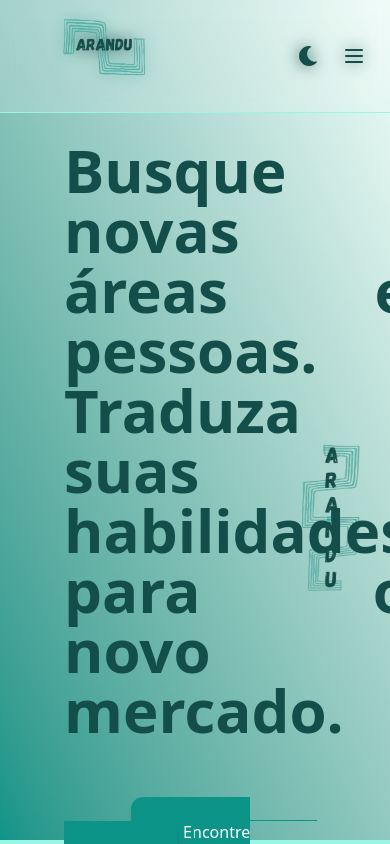
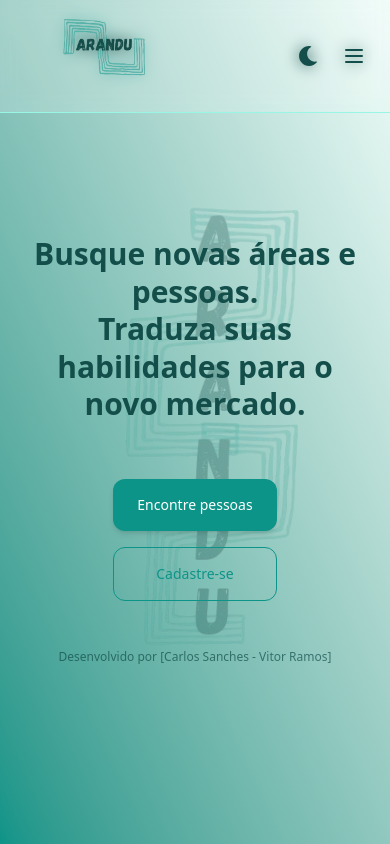
Before and after one commit to Storm-Shield/Arandu-Site, a React app in the folder frontend/: page / in a window 390 px wide. Shown: the top 844 px of the page. Built offline with nearby package versions, Linux system fonts and the light colour scheme; the HTML template or start-up script is replaced by a standard one.

Commit message:
fix(frontend): fixing responsivity by home

```diff
--- a/frontend/src/components/Header.jsx
+++ b/frontend/src/components/Header.jsx
@@ -7,12 +7,16 @@ const Header = () => {
     const [isMobileMenuOpen, setIsMobileMenuOpen] = useState(false);
     const {isDark, toggleTheme} = useTheme()
 
+    const closeMobileMenu = () => {
+        setIsMobileMenuOpen(flase)
+    }
+
     return(
         <header className="bg-transparent border-b border-light-border dark:border-dark-border absolute w-full z-50 backdrop-blur-sm bg-white/10 dark:bg-dark-bg2/10">
             <nav className="container mx-auto px-4 ">
                 <div className="flex items-center justify-between">
                     <div className="flex items-center">
-                        <Link to="/" className="flex items-center -ml-2">
+                        <Link to="/" className="flex items-center -ml-2" onClick={closeMobileMenu}>
                             <img
                                 src="/logo/arandu-h.png"
                                 alt="logo"
@@ -73,15 +77,15 @@ const Header = () => {
 
                 <div className={`md:hidden mt-4 ${isMobileMenuOpen ? 'block' : 'hidden'} bg-white/90 dark:bg-dark-bg2/90 rounded-lg p-4 backdrop-blur-sm`}>
                     <div className="flex flex-col space-y-4">
-                             <Link to="/" className="text-light-text dark:text-dark-text1 hover:text-light-accent dark:hover:text-dark-text2 transition-colors duration-300 relative group font-medium">
+                             <Link to="/" className="text-light-text dark:text-dark-text1 hover:text-light-accent dark:hover:text-dark-text2 transition-colors duration-300 relative group font-medium" onClick={closeMobileMenu}>
                             Home
                             <span className="absolute bottom-0 left-0 w-0 h-0.5 bg-light-accent dark:bg-dark-text2 group-hover:w-full transition-all duration-300"></span>
                         </Link>
-                        <Link to="/feed" className="text-light-text dark:text-dark-text1 hover:text-light-accent dark:hover:text-dark-text2 transition-colors duration-300 relative group font-medium">
+                        <Link to="/feed" className="text-light-text dark:text-dark-text1 hover:text-light-accent dark:hover:text-dark-text2 transition-colors duration-300 relative group font-medium" onClick={closeMobileMenu}>
                             Feed
                             <span className="absolute bottom-0 left-0 w-0 h-0.5 bg-light-accent dark:bg-dark-text2 group-hover:w-full transition-all duration-300"></span>
                         </Link>
-                        <Link to="/about" className="text-light-text dark:text-dark-text1 hover:text-light-accent dark:hover:text-dark-text2 transition-colors duration-300 relative group font-medium">
+                        <Link to="/about" className="text-light-text dark:text-dark-text1 hover:text-light-accent dark:hover:text-dark-text2 transition-colors duration-300 relative group font-medium" onClick={closeMobileMenu}>
                             About
                             <span className="absolute bottom-0 left-0 w-0 h-0.5 bg-light-accent dark:bg-dark-text2 group-hover:w-full transition-all duration-300"></span>
                         </Link>
--- a/frontend/src/pages/Home.jsx
+++ b/frontend/src/pages/Home.jsx
@@ -1,4 +1,3 @@
-import Feed from "./Feed"
 import Header from "../components/Header"
 import { Link } from "react-router-dom"
 
@@ -6,36 +5,56 @@ const Home = () => {
     return(
         <>
             <Header />
-            <section className="flex justify-center items-center h-screen border-b-8 border-light-border dark:border-dark-border">
-                <div className="grid grid-cols-3 w-auto h-screen bg-linear-to-bl from-light-bg to-light-bg3 dark:bg-linear-to-bl dark:from-light-bg3 dark:to-dark-bg2">
-                    <div className="col-span-2 flex flex-col justify-center items-start text-center p-16 pb-20 relative mt-20">
-                        <h1 className="text-6xl font-extrabold text-light-text dark:text-dark-text1 mb-8 text-justify">
+           <main className="flex justify-center items-center min-h-screen border-b-8 border-light-border dark:border-dark-border pt-16">
+                  <div className="absolute inset-0 bg-gradient-to-bl from-[#F0FDF9] to-[#0D9488] dark:bg-gradient-to-bl dark:from-[#0D9488] dark:to-[#061413] z-0"></div>
+                          <div className="lg:hidden absolute inset-0 z-10 flex justify-center items-center opacity-30">
+                    <img
+                        src="/logo/arandu-v.png"
+                        alt="Logo"
+                        className="h-full object-contain block dark:hidden"
+                    />
+                    <img
+                        src="/logo/arandu-v-dark.png"
+                        alt="Logo"
+                        className="h-full object-contain hidden dark:block"
+                    />
+                </div>
+
+                     <div className="grid grid-cols-1 lg:grid-cols-3 w-full h-full lg:h-screen relative z-20">
+                         <div className="col-span-1 lg:col-span-2 flex flex-col justify-center items-center lg:items-start text-center lg:text-left p-6 sm:p-8 lg:p-16 lg:pb-20">
+                        <h1 className="text-3xl sm:text-4xl md:text-5xl lg:text-6xl font-extrabold text-light-text dark:text-dark-text1 mb-6 lg:mb-8 leading-tight">
                             Busque novas áreas e pessoas.<br/>Traduza suas habilidades para o novo mercado.
                         </h1>
 
-                        <div className="space-x-4 mt-12 mb-12">
-                            <Link to="/feed" className="p-6 px-13 rounded-xl font-medium text-white bg-light-bg3 hover:bg-light-accent transition-colors duration-300 shadow-md w-59">
+                        <div className="flex flex-col sm:flex-row gap-4 sm:gap-6 mt-8 lg:mt-12 mb-8 lg:mb-12">
+                            <Link
+                                to="/feed"
+                                className="px-6 py-4 sm:px-8 sm:py-4 lg:p-6 lg:px-12 rounded-xl font-medium text-white bg-light-bg3 hover:bg-light-accent transition-colors duration-300 shadow-md text-sm sm:text-base text-center"
+                            >
                                 Encontre pessoas
                             </Link>
-                            <Link to="/cad" className="p-6 px-13 rounded-xl font-medium border border-light-bg3 text-light-bg3 dark:text-dark-text2 dark:border-dark-text2 bg-transparent hover:bg-light-bg3 hover:text-white dark:hover:bg-dark-text2 dark:hover:text-dark-bg2 transition-colors duration-300 w-59">
+                            <Link
+                                to="/cad"
+                                className="px-6 py-4 sm:px-8 sm:py-4 lg:p-6 lg:px-12 rounded-xl font-medium border border-light-bg3 text-light-bg3 dark:text-dark-text2 dark:border-dark-text2 bg-transparent hover:bg-light-bg3 hover:text-white dark:hover:bg-dark-text2 dark:hover:text-dark-bg2 transition-colors duration-300 text-sm sm:text-base text-center"
+                            >
                                 Cadastre-se
                             </Link>
                         </div>
 
-                        <div className="">
-                            <p className="text-xs text-light-text dark:text-dark-text1 opacity-70">
+                        <div className="mt-4 lg:mt-8">
+                            <p className="text-xs sm:text-sm text-light-text dark:text-dark-text1 opacity-70">
                                 Desenvolvido por [Carlos Sanches - Vitor Ramos]
                             </p>
                         </div>
                     </div>
 
 
-                    <div className="flex flex-col justify-center items-center ">
-                        <div className="flex justify-center mb-8">
+                    <div className="hidden lg:flex flex-col justify-center items-center p-8">
+                        <div className="flex justify-center">
                             <img
                                 src="/logo/arandu-v.png"
                                 alt="Logo"
-                                className="w-auto h-full block dark:hidden"
+                                className="w-auto h-full lg:h-80 xl:h-96 block dark:hidden"
                             />
                             <img
                                 src="/logo/arandu-v-dark.png"
@@ -43,10 +62,11 @@ const Home = () => {
                                 className="w-auto h-full hidden dark:block"
                             />
                         </div>
+                    </div>
 
                     </div>
-                </div>
-            </section>
+
+            </main>
         </>
     )
 }
```
